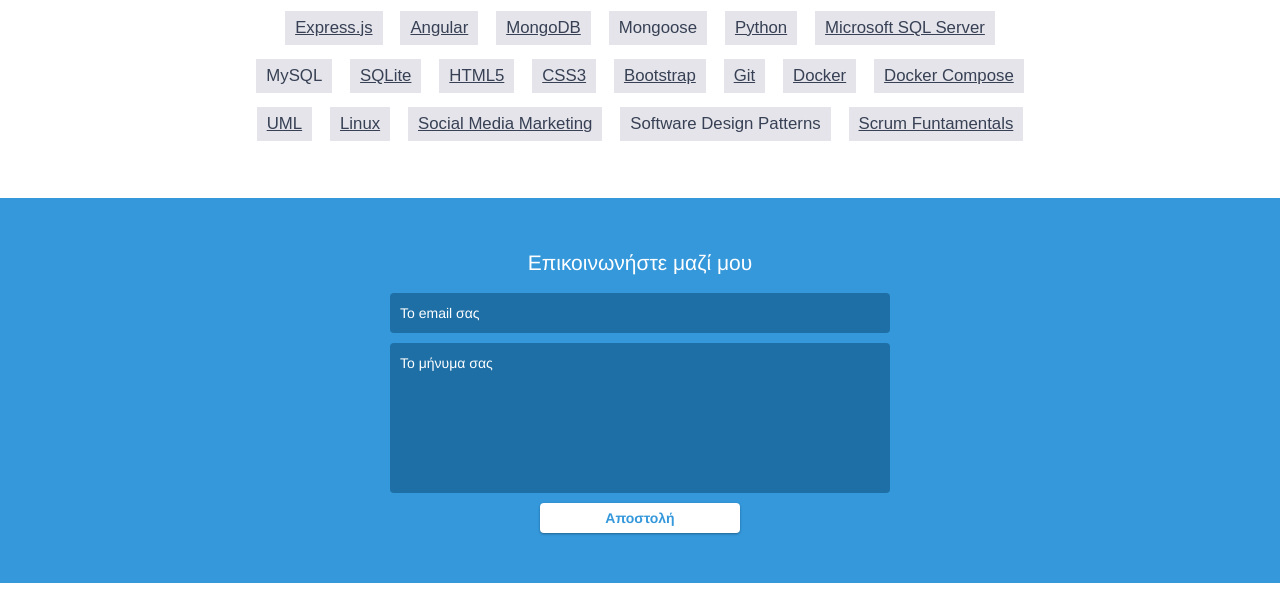
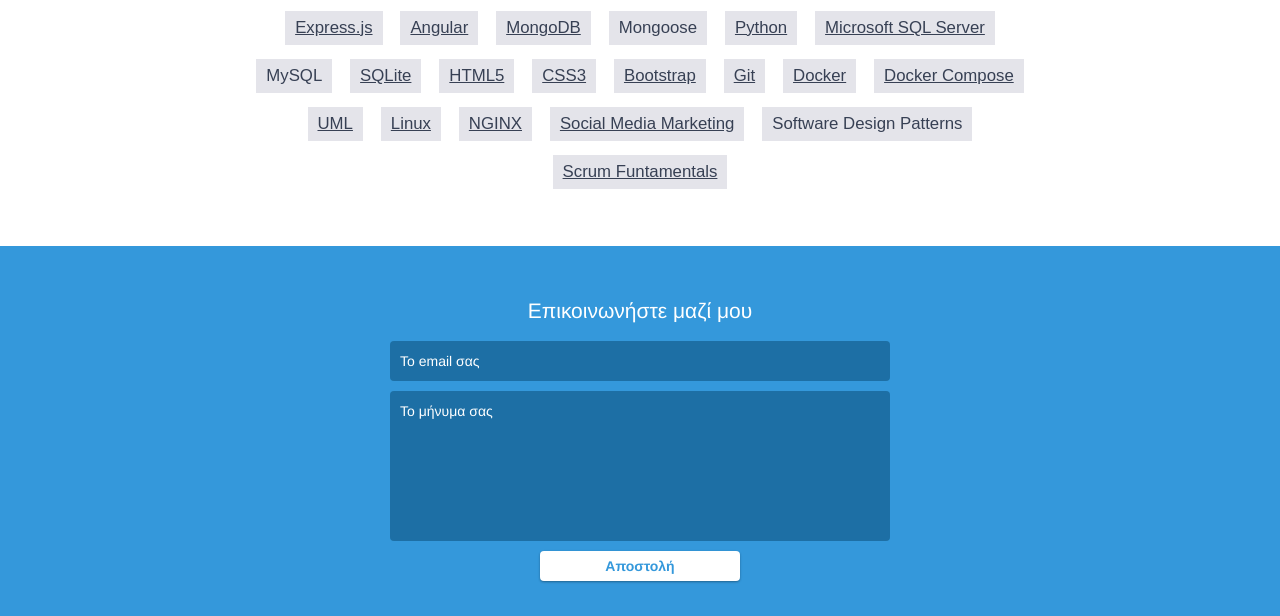
Before and after one commit to George-Anto/online-resume-v2, a website built with Parcel: page index.html in a window 1280 px wide. Shown: the part 3475-4091 px from the top of the page. Built offline with nearby package versions, Linux system fonts and the light colour scheme.

Commit message:
Nginx Certificate added

```diff
--- a/index.html
+++ b/index.html
@@ -539,6 +539,14 @@
 				</li>
 				<li>
 					<a
+						href="resources/online_certificates/Learning_NGINX_Certificate_LinkedIn.pdf"
+						target="_blank"
+						class="link-knowledge"
+						>NGINX
+					</a>
+				</li>
+				<li>
+					<a
 						href="resources/online_certificates/Social_Media_Marketing_Certificate.pdf"
 						target="_blank"
 						class="link-knowledge"
```
Also changed, not shown: 1 other file.
